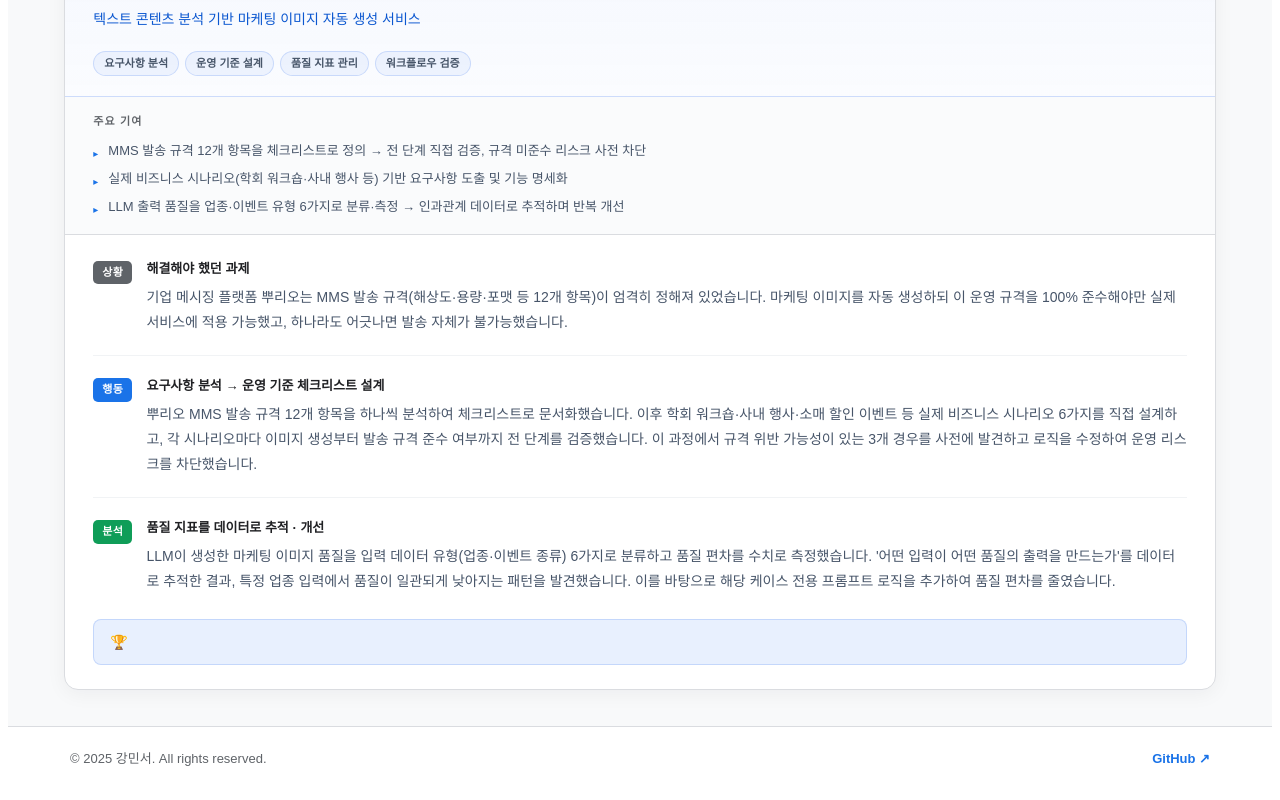
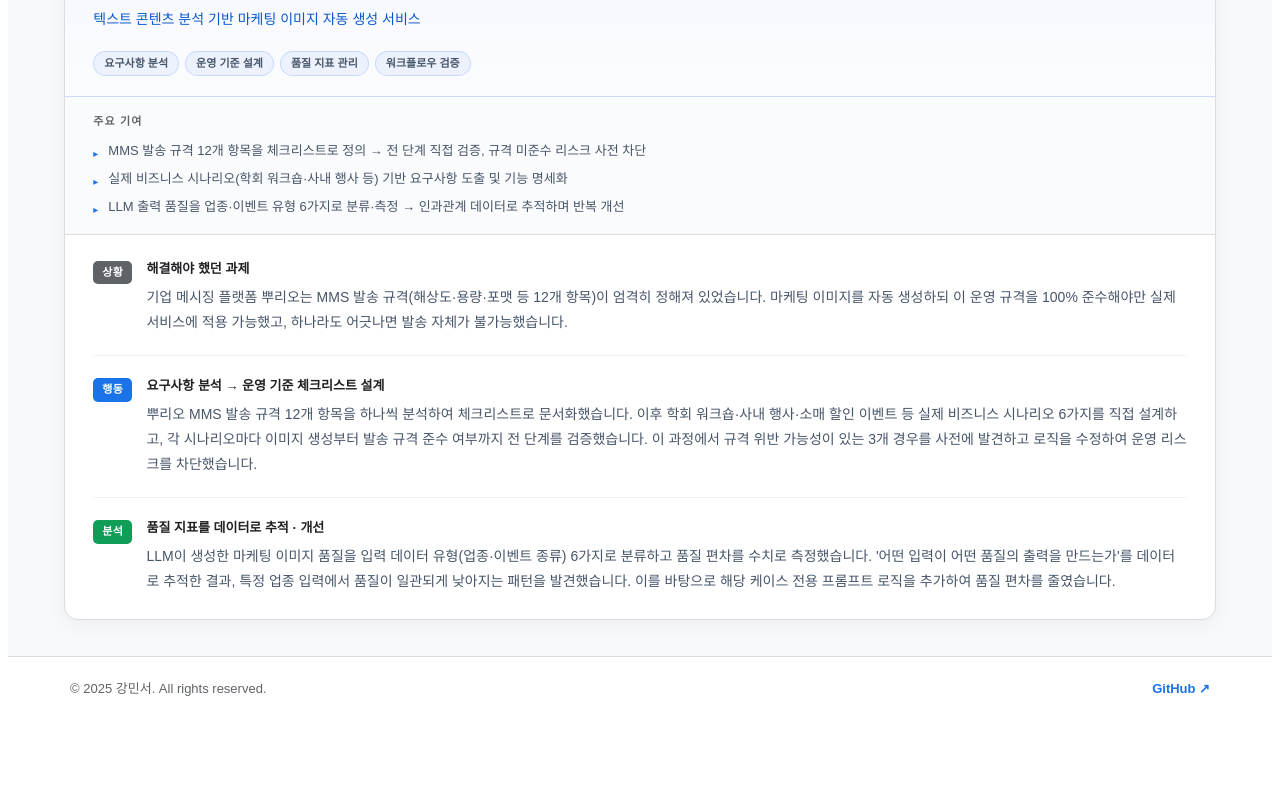
Before and after one commit to mingioes/my-portfolio, a React (Vite) app: page / in a window 1280 px wide. Shown: the part 2597-3397 px from the top of the page. After the commit the page ends 3326 px from the top, so only its background shows below. Built offline with nearby package versions, Linux system fonts and the light colour scheme.

Commit message:
update contents

```diff
--- a/src/App.jsx
+++ b/src/App.jsx
@@ -1071,6 +1071,7 @@ function ProjectCard({ p, index }) {
               </div>
             </div>
           ))}
+          {p.result && (
             <div
               style={{
                 marginTop: 4,
@@ -1095,6 +1096,7 @@ function ProjectCard({ p, index }) {
                 {p.result}
               </p>
             </div>
+          )}
         </div>
       </div>
     </FadeUp>
```
Lines whose indentation alone changed are shown as unchanged.
